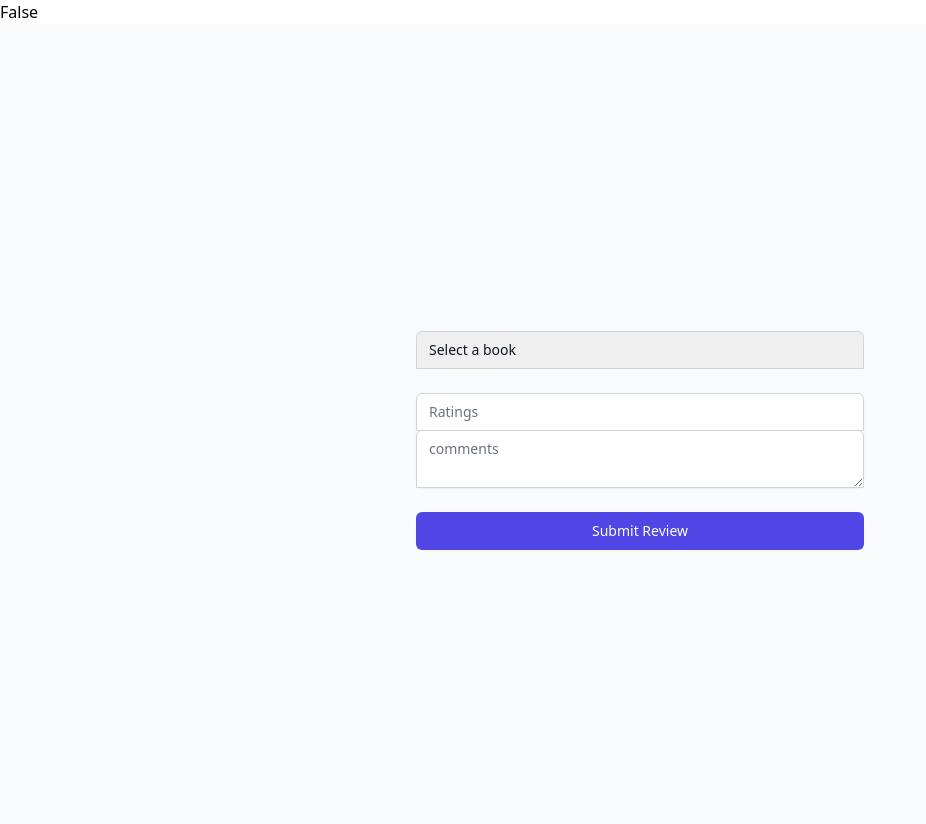
After one commit to devyneX/paperbound-pavilion, a Django app: page /reviews/addreview/ in a window 1280 px wide. The commit adds this page. Shown: the whole page, without its empty margins (0-926 px from the left). Run offline with Django 5.2, Linux system fonts and the light colour scheme; data that the repository does not hold is empty.

Commit message:
book list and review

```diff
--- /dev/null
+++ b/src/book_review/forms.py
@@ -0,0 +1,10 @@
+from django import forms
+
+from .models import Review
+
+
+class ReviewForm(forms.ModelForm):
+
+    class Meta:
+        model = Review
+        fields = ['books', 'ratings', 'comments']
--- /dev/null
+++ b/src/book_review/templates/create_review.html
@@ -0,0 +1,53 @@
+{% extends 'base.html' %}
+
+{% block title %}Add review{% endblock %}
+
+{% block content %}
+{{ user.is_authenticated }}
+<div class="min-h-screen flex items-center justify-center bg-gray-50 py-12 px-4 sm:px-6 lg:px-8">
+    <div class="max-w-md w-full space-y-8">
+        <form class="mt-8 space-y-6" method="POST" action="{% url 'create_review' %}">
+            <div>
+                <label for="book" class="sr-only">Book</label>
+                <select id="book" name="books" autocomplete="book" required
+                    class="appearance-none rounded-none relative block w-full px-3 py-2 border border-gray-300 placeholder-gray-500 text-gray-900 rounded-t-md focus:outline-none focus:ring-indigo-500 focus:border-indigo-500 focus:z-10 sm:text-sm">
+                    <option value="" disabled selected>Select a book</option>
+                    {% for book in books %}
+                        <option value="{{ book.id }}">{{ book.title }}</option>
+                    {% endfor %}
+                </select>
+                {% if form.errors.book %}
+                    <p class="text-red-500 text-xs italic">{{ form.errors.book }}</p>
+                {% endif %}
+            </div>
+            {% csrf_token %}
+            <div class="rounded-md shadow-sm -space-y-px">
+                <div>
+                    <label for="ratings" class="sr-only">Ratings</label>
+                    <input id="ratings" name="ratings" type="text" autocomplete="ratings" required
+                        class="appearance-none rounded-none relative block w-full px-3 py-2 border border-gray-300 placeholder-gray-500 text-gray-900 rounded-t-md focus:outline-none focus:ring-indigo-500 focus:border-indigo-500 focus:z-10 sm:text-sm"
+                        placeholder="Ratings">
+                    {% if form.errors.ratings %}
+                    <p class="text-red-500 text-xs italic">{{ form.errors.ratings }}</p>
+                    {% endif %}
+                </div>
+                <div>
+                    <label for="comments" class="sr-only">Comments</label>
+                    <textarea id="comments" name="comments" type="text-area"  autocomplete="comments" required
+                        class="appearance-none rounded-none relative block w-full px-3 py-2 border border-gray-300 placeholder-gray-500 text-gray-900 rounded-t-md focus:outline-none focus:ring-indigo-500 focus:border-indigo-500 focus:z-10 sm:text-sm"
+                        placeholder="comments"></textarea>
+                    {% if form.errors.ratings %}
+                    <p class="text-red-500 text-xs italic">{{ form.errors.comments }}</p>
+                    {% endif %}
+                </div>
+            </div>
+            <div>
+                <button type="submit"
+                    class="group relative w-full flex justify-center py-2 px-4 border border-transparent text-sm font-medium rounded-md text-white bg-indigo-600 hover:bg-indigo-700 focus:outline-none focus:ring-2 focus:ring-offset-2 focus:ring-indigo-500">
+                    Submit Review
+                </button>
+            </div>
+        </form>
+    </div>
+</div>
+{% endblock %}
--- /dev/null
+++ b/src/book_review/templates/review_list_book.html
@@ -0,0 +1,6 @@
+<h2>Book Reviews</h2>
+<ul>
+    {% for review in reviews %}
+        <li>{{ review.books.title }}: {{ review.comments }} (Ratings: {{ review.ratings }})</li>
+    {% endfor %}
+</ul>
--- /dev/null
+++ b/src/book_review/templates/review_list_user.html
@@ -0,0 +1,6 @@
+<h2>User Reviews</h2>
+<ul>
+    {% for review in reviews %}
+        <li>{{ review.user.username }}: {{ review.comments }} (Ratings: {{ review.ratings }})</li>
+    {% endfor %}
+</ul>
--- /dev/null
+++ b/src/book_review/urls.py
@@ -0,0 +1,18 @@
+from django.urls import path
+
+from .views import BookReviewListView, ReviewCreateView, UserReviewListView
+
+reviewurlpatterns = [
+    path(
+        'book/<int:pk>/',
+        BookReviewListView.as_view(),
+        name='review_list_book'
+    ),
+    path(
+        'user/<int:pk>/',
+        UserReviewListView.as_view(),
+        name='review_list_user'
+    ),
+    path('addreview/', ReviewCreateView.as_view(), name='create_review'),
+    # path('update_review/',ReviewUpdateView.as_view(), name="update_view")
+]
--- a/src/book_review/views.py
+++ b/src/book_review/views.py
@@ -1,3 +1,58 @@
-from django.shortcuts import render  # noqa
+from django.shortcuts import get_object_or_404
+from django.urls import reverse_lazy
+from django.views.generic import ListView
+from django.views.generic.edit import CreateView
 
-# Create your views here.
+from .forms import ReviewForm
+from .models import Book, Review
+
+
+class ReviewCreateView(CreateView):
+    model = Review
+    form_class = ReviewForm
+    template_name = 'create_review.html'
+    success_url = reverse_lazy('book_list.html')
+
+    def form_valid(self, form):
+        form.instance.user = self.request.user
+        return super().form_valid(form)
+
+    def get_context_data(self, **kwargs):
+        context = super().get_context_data(**kwargs)
+        context['books'] = Book.objects.all()
+        return context
+
+
+"""
+class ReviewUpdateView(UpdateView):
+    model = Review
+    form_class = ReviewForm
+    #template_name = '
+    success_url = reverse_lazy('book_list')
+
+    def form_valid(self, form):
+        form.instance.user = self.request.user
+        return super().form_valid(form)
+"""
+
+
+class BookReviewListView(ListView):
+    model = Review
+    context_object_name = 'reviews'
+    template_name = 'review_list_book.html'
+
+    def get_queryset(self):
+        pk = self.kwargs['pk']
+        book = get_object_or_404(Book, pk=pk)
+        return Review.objects.filter(books=book)
+
+
+class UserReviewListView(ListView):
+    model = Review
+    context_object_name = 'reviews'
+    template_name = 'review_list_user.html'
+
+    def get_queryset(self):
+        pk = self.kwargs['pk']
+        user = get_object_or_404(Review, pk=pk)
+        return Review.objects.filter(user=user.user)
--- /dev/null
+++ b/src/books/urls.py
@@ -0,0 +1,10 @@
+from django.urls import path
+
+from .views import BookDetailView, BookListView
+
+booksurlpatterns = [
+    path('book_list/', BookListView.as_view(), name='book_list'),
+    path(
+        'book_detail/<int:pk>/', BookDetailView.as_view(), name='book_detail'
+    ),
+]
--- a/src/project/urls.py
+++ b/src/project/urls.py
@@ -20,10 +20,14 @@ from django.contrib import admin
 from django.urls import include, path
 
 from src.accounts.urls import urlpatterns
+from src.book_review.urls import reviewurlpatterns
+from src.books.urls import booksurlpatterns
 
 urlpatterns = [
     path('admin/', admin.site.urls),
-    path('accounts/', include(urlpatterns))
+    path('accounts/', include(urlpatterns)),
+    path('', include(booksurlpatterns)),
+    path('reviews/', include(reviewurlpatterns))
 ]
 
 if settings.DEBUG:
--- a/static/css/output.css
+++ b/static/css/output.css
@@ -717,9 +756,9 @@ video {
   padding-right: 1rem;
 }
 
-.px-8 {
-  padding-left: 2rem;
-  padding-right: 2rem;
+.py-12 {
+  padding-top: 3rem;
+  padding-bottom: 3rem;
 }
 
 .py-2 {
@@ -727,21 +766,13 @@ video {
   padding-bottom: 0.5rem;
 }
 
-.py-12 {
-  padding-top: 3rem;
-  padding-bottom: 3rem;
+.text-center {
+  text-align: center;
 }
 
-.pb-8 {
-  padding-bottom: 2rem;
-}
-
-.pt-6 {
-  padding-top: 1.5rem;
-}
-
-.text-center {
-  text-align: center;
+.text-3xl {
+  font-size: 1.875rem;
+  line-height: 2.25rem;
 }
 
 .text-sm {
@@ -771,27 +798,12 @@ video {
   font-weight: 500;
 }
 
+.font-semibold {
+  font-weight: 600;
+}
+
 .italic {
   font-style: italic;
-}
-
-.leading-tight {
-  line-height: 1.25;
-}
-
-.text-cyan-900 {
-  --tw-text-opacity: 1;
-  color: rgb(22 78 99 / var(--tw-text-opacity));
-}
-
-.text-gray-700 {
-  --tw-text-opacity: 1;
-  color: rgb(55 65 81 / var(--tw-text-opacity));
-}
-
-.text-white {
-  --tw-text-opacity: 1;
-  color: rgb(255 255 255 / var(--tw-text-opacity));
 }
 
 .text-blue-700 {
@@ -809,6 +821,26 @@ video {
   color: rgb(239 68 68 / var(--tw-text-opacity));
 }
 
+.text-white {
+  --tw-text-opacity: 1;
+  color: rgb(255 255 255 / var(--tw-text-opacity));
+}
+
+.text-gray-600 {
+  --tw-text-opacity: 1;
+  color: rgb(75 85 99 / var(--tw-text-opacity));
+}
+
+.text-gray-700 {
+  --tw-text-opacity: 1;
+  color: rgb(55 65 81 / var(--tw-text-opacity));
+}
+
+.text-gray-800 {
+  --tw-text-opacity: 1;
+  color: rgb(31 41 55 / var(--tw-text-opacity));
+}
+
 .placeholder-gray-500::-moz-placeholder {
   --tw-placeholder-opacity: 1;
   color: rgb(107 114 128 / var(--tw-placeholder-opacity));
@@ -819,9 +851,9 @@ video {
   color: rgb(107 114 128 / var(--tw-placeholder-opacity));
 }
 
-.shadow {
-  --tw-shadow: 0 1px 3px 0 rgb(0 0 0 / 0.1), 0 1px 2px -1px rgb(0 0 0 / 0.1);
-  --tw-shadow-colored: 0 1px 3px 0 var(--tw-shadow-color), 0 1px 2px -1px var(--tw-shadow-color);
+.shadow-sm {
+  --tw-shadow: 0 1px 2px 0 rgb(0 0 0 / 0.05);
+  --tw-shadow-colored: 0 1px 2px 0 var(--tw-shadow-color);
   box-shadow: var(--tw-ring-offset-shadow, 0 0 #0000), var(--tw-ring-shadow, 0 0 #0000), var(--tw-shadow);
 }
 
@@ -829,17 +861,6 @@ video {
   --tw-shadow: 0 4px 6px -1px rgb(0 0 0 / 0.1), 0 2px 4px -2px rgb(0 0 0 / 0.1);
   --tw-shadow-colored: 0 4px 6px -1px var(--tw-shadow-color), 0 2px 4px -2px var(--tw-shadow-color);
   box-shadow: var(--tw-ring-offset-shadow, 0 0 #0000), var(--tw-ring-shadow, 0 0 #0000), var(--tw-shadow);
-}
-
-.shadow-sm {
-  --tw-shadow: 0 1px 2px 0 rgb(0 0 0 / 0.05);
-  --tw-shadow-colored: 0 1px 2px 0 var(--tw-shadow-color);
-  box-shadow: var(--tw-ring-offset-shadow, 0 0 #0000), var(--tw-ring-shadow, 0 0 #0000), var(--tw-shadow);
-}
-
-.hover\:bg-blue-700:hover {
-  --tw-bg-opacity: 1;
-  background-color: rgb(29 78 216 / var(--tw-bg-opacity));
 }
 
 .hover\:bg-indigo-700:hover {
```
Also changed, not shown: other parts of static/css/output.css (+86 -43 lines), src/book_review/templates/update_review.html (added, +19 -0 lines), src/books/templates/book_details.html (added, +15 -0 lines), src/books/templates/book_list.html (added, +17 -0 lines), src/books/views.py (+21 -2 lines).
